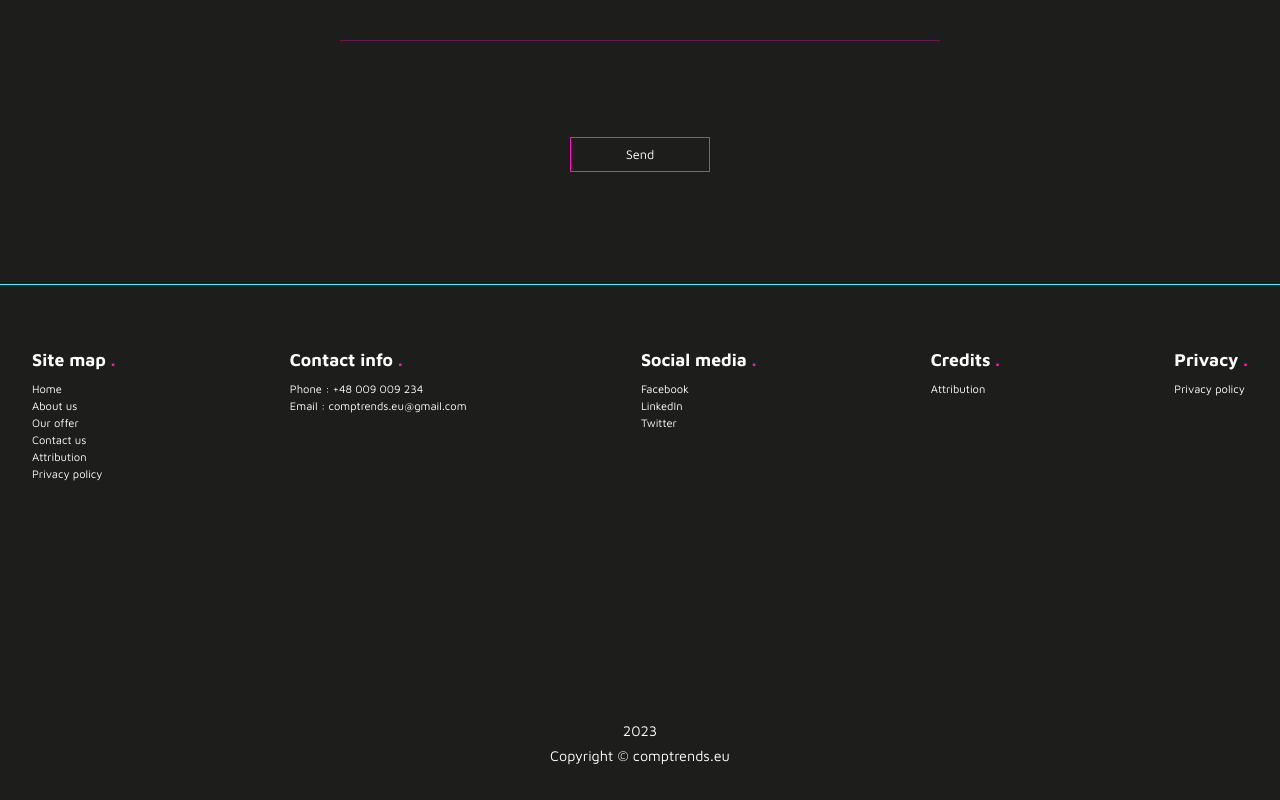
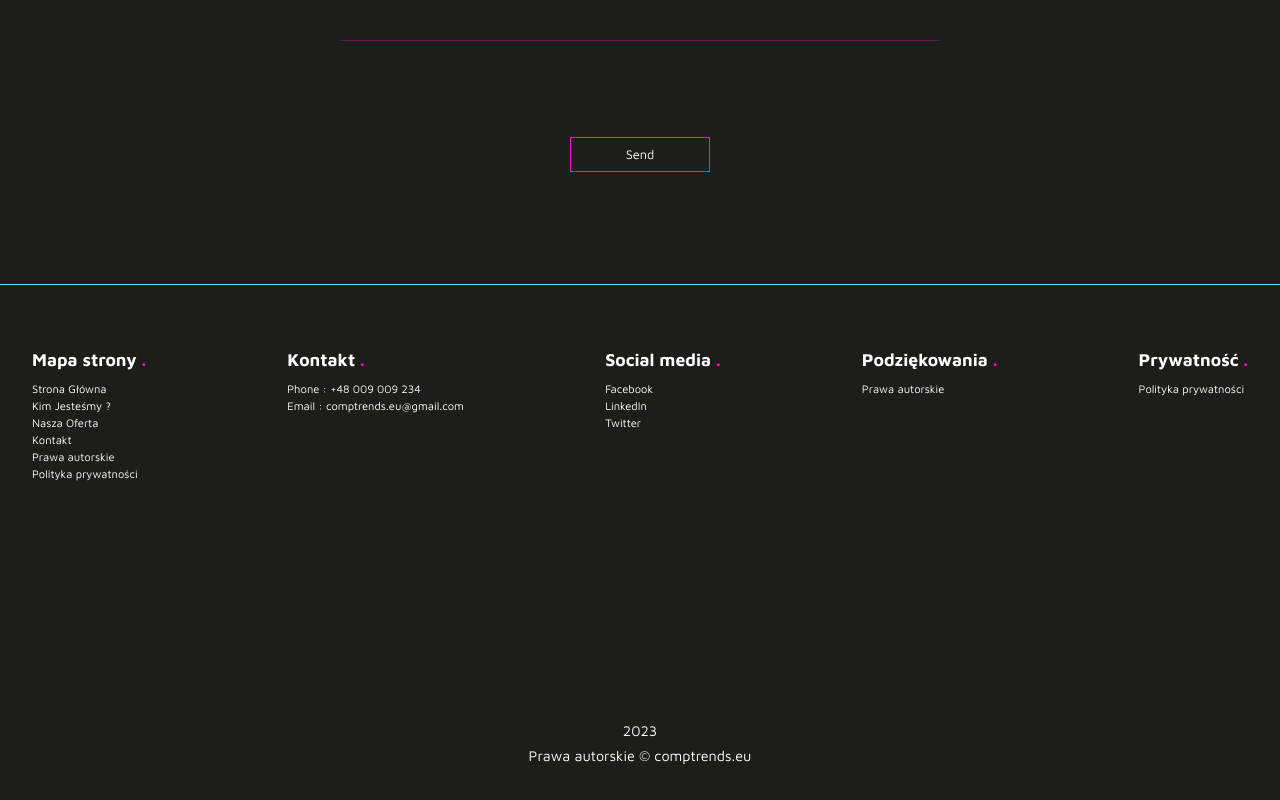
Before and after one commit to marcinzygan/comptrends-next, a Next.js app: page / in a window 1280 px wide. Shown: the part 5421-6221 px from the top of the page. Built offline with nearby package versions, Linux system fonts and the light colour scheme.

Commit message:
changed footer content text

```diff
--- a/components/Footer/Footer.js
+++ b/components/Footer/Footer.js
@@ -12,42 +12,42 @@ const Footer = () => {
         <div className={classes.footer__container}>
           <div className={classes.footer__links_container}>
             <h4 className="h4__txt">
-              Site map <span className="span__accentFirst">.</span>
+              Mapa strony <span className="span__accentFirst">.</span>
             </h4>
             <Link href="/#home" className={classes.footer__link} scroll={false}>
-              Home
+              Strona Główna
             </Link>
             <Link
               href="/#about"
               className={classes.footer__link}
               scroll={false}
             >
-              About us
+              Kim Jesteśmy ?
             </Link>
             <Link
               href="/#offer"
               className={classes.footer__link}
               scroll={false}
             >
-              Our offer
+              Nasza Oferta
             </Link>
             <Link
               href="/#contact"
               className={classes.footer__link}
               scroll={false}
             >
-              Contact us
+              Kontakt
             </Link>
             <Link className={classes.footer__link} href="/attribution">
-              Attribution
+              Prawa autorskie
             </Link>
             <Link className={classes.footer__link} href="/privacy-policy">
-              Privacy policy
+              Polityka prywatności
             </Link>
           </div>
           <div className={classes.footer__links_container}>
             <h4 className="h4__txt">
-              Contact info <span className="span__accentFirst">.</span>
+              Kontakt <span className="span__accentFirst">.</span>
             </h4>
             <>
               <p className={classes.footer__link}>Phone : +48 009 009 234</p>
@@ -76,27 +76,27 @@ const Footer = () => {
           {/* CREDITS */}
           <div className={classes.footer__links_container}>
             <h4 className="h4__txt">
-              Credits <span className="span__accentFirst">.</span>
+              Podziękowania <span className="span__accentFirst">.</span>
             </h4>
             <Link className={classes.footer__link} href="/attribution">
-              Attribution
+              Prawa autorskie
             </Link>
           </div>
           {/* PRIVACY */}
           {/* CREDITS */}
           <div className={classes.footer__links_container}>
             <h4 className="h4__txt">
-              Privacy <span className="span__accentFirst">.</span>
+              Prywatność <span className="span__accentFirst">.</span>
             </h4>
             <Link className={classes.footer__link} href="/privacy-policy">
-              Privacy policy
+              Polityka prywatności
             </Link>
           </div>
         </div>
 
         <div className={classes.footer__copyright_container}>
           <p className={classes.copyrights}> {year}</p>
-          <p className={classes.copyrights}> Copyright © comptrends.eu</p>
+          <p className={classes.copyrights}> Prawa autorskie © comptrends.eu</p>
         </div>
       </footer>
     </section>
```
